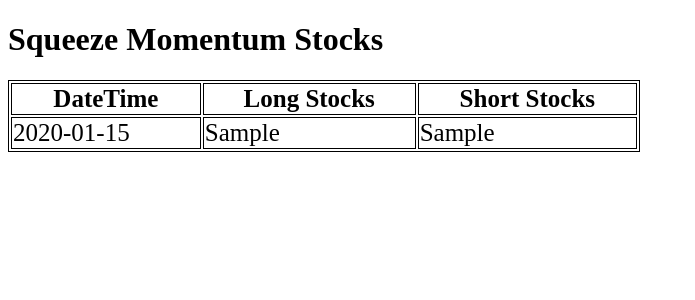
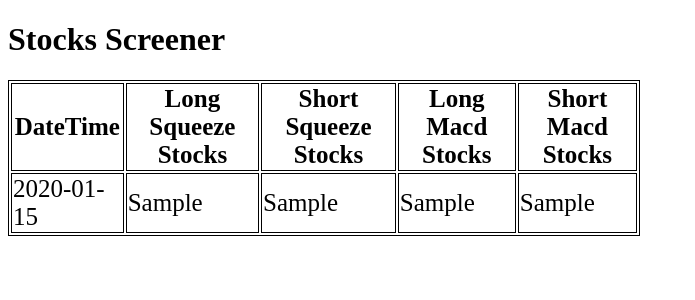
Before and after one commit to bharadwajnallavelli/technical-screener, a Flask app: page / in a window 1280 px wide. Shown: the top 300 px of the page, without its empty margins (0-695 px from the left). Run offline with Flask 3, Linux system fonts and the light colour scheme; tables that the repository leaves empty hold one stand-in row (values such as "Sample post").

Commit message:
new files for macd screener

```diff
--- a/app.py
+++ b/app.py
@@ -1,47 +1,52 @@
+import datetime
+import sqlite3
+
 from apscheduler.schedulers.background import BackgroundScheduler
 from apscheduler.triggers.cron import CronTrigger
 from flask import Flask, render_template
+
+from squeeze_stocks import run_code
 from stocks import nasdaq_stock_list
-from squeeze_stocks import run_code
-import sqlite3
-import datetime
 
 app = Flask(__name__)
 scheduler = BackgroundScheduler()
 
 connect = sqlite3.connect('database.db')
-connect.execute('CREATE TABLE IF NOT EXISTS Squeeze_Stocks_tbl (Datetime TEXT, Long_Stocks TEXT, Short_Stocks TEXT)')
+connect.execute(
+    'CREATE TABLE IF NOT EXISTS Squeeze_Stocks_tbl (Datetime TEXT, Long_Stocks_squeeze TEXT, Short_Stocks_squeeze TEXT, Macd_Stocks_long TEXT, Macd_Stocks_short TEXT)')
 
 
 def my_cron_job():
     # Code to be executed by the cron job
     stock_list = nasdaq_stock_list()
-    out_squeeze_long, out_squeeze_short = run_code(stock_list)
+    out_squeeze_long, out_squeeze_short, macd_buy, macd_sell = run_code(stock_list)
     now = datetime.datetime.now()
     # Insert into database table
     with sqlite3.connect("database.db") as users:
         cursor = users.cursor()
-        cursor.execute("INSERT INTO Squeeze_Stocks_tbl (Datetime,Long_Stocks,Short_Stocks) VALUES (?,?,?)",
-                       (str(now), str(out_squeeze_long), str(out_squeeze_short)))
+        cursor.execute(
+            "INSERT INTO Squeeze_Stocks_tbl (Datetime,Long_Stocks_squeeze,Short_Stocks_squeeze,Macd_Stocks_long,Macd_Stocks_short) VALUES (?,?,?,?,?)",
+            (str(now), str(out_squeeze_long).replace('[', '').replace(']', ''),
+             str(out_squeeze_short).replace('[', '').replace(']', ''),
+             str(macd_buy).replace('[', '').replace(']', ''),
+             str(macd_sell).replace('[', '').replace(']', '')))
         users.commit()
     # Now you can use the returned lists as needed
     print("Stocks for long positions:", out_squeeze_long)
     print("Stocks for short positions:", out_squeeze_short)
+    print("Stocks for macd long positions:", macd_buy)
+    print("Stocks for macd short positions:", macd_sell)
     print("Now:", now)
+
 
 # test scheduler
 scheduler.add_job(
-     func=my_cron_job, trigger=CronTrigger.from_crontab('*/5 * * * *')
- )
+    func=my_cron_job, trigger=CronTrigger.from_crontab('30 * * * *')
+)
 
-# Schedule the job from 6:30 PM to 11:59 PM
+# Schedule the job from 7:30 PM to 3:30 PM
 # scheduler.add_job(
 #     func=my_cron_job, trigger=CronTrigger.from_crontab('30 18-23 * * *')
-# )
-
-# Schedule the job from 12:00 AM to 2:30 AM
-# scheduler.add_job(
-#     func=my_cron_job, trigger=CronTrigger.from_crontab('30 0-2 * * *')
 # )
 
 # Start the scheduler
--- a/requirements.txt
+++ b/requirements.txt
@@ -4,3 +4,4 @@ pandas
 yfinance
 requests
 apscheduler
+ta
--- a/templates/index.html
+++ b/templates/index.html
@@ -11,17 +11,21 @@
 </style>
 <body>
 <table style="width:50%">
-			<h1>Squeeze Momentum Stocks</h1>
+    <h1>Stocks Screener</h1>
     <tr>
         <th>DateTime</th>
-			<th>Long Stocks</th>
-			<th>Short Stocks</th>
+        <th>Long Squeeze Stocks</th>
+        <th>Short Squeeze Stocks</th>
+        <th>Long Macd Stocks</th>
+        <th>Short Macd Stocks</th>
     </tr>
     {%for stock in stocks%}
     <tr>
         <td>{{stock[0]}}</td>
         <td>{{stock[1]}}</td>
         <td>{{stock[2]}}</td>
+        <td>{{stock[3]}}</td>
+        <td>{{stock[4]}}</td>
     </tr>
     {%endfor%}
 </table>
```
Also changed, not shown: macd_4h.py (added, +35 -0 lines), squeeze_stocks.py (+9 -1 lines), database.db (added). Lines whose indentation alone changed are shown as unchanged.
